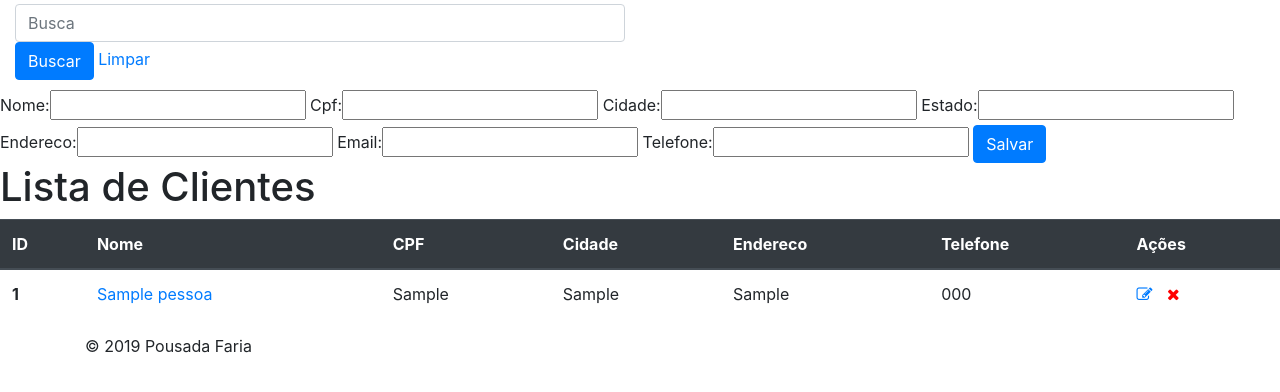
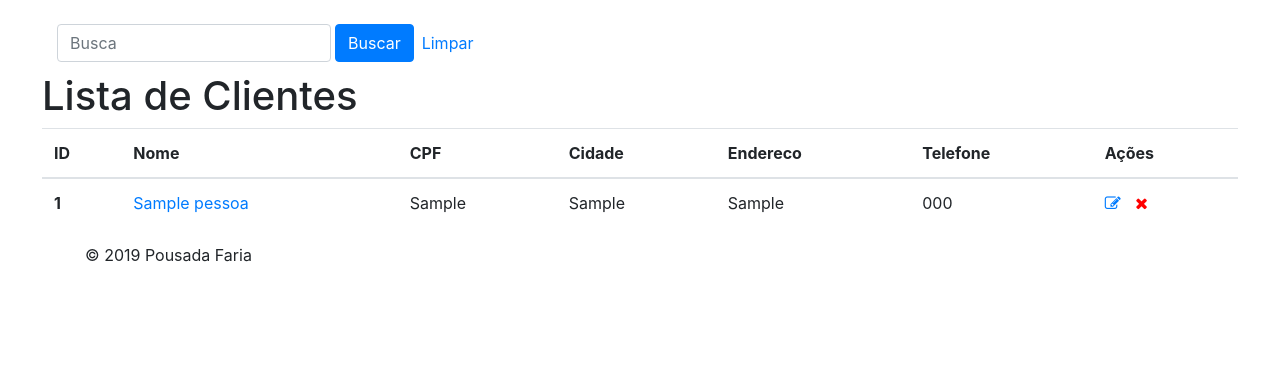
Before and after one commit to rg3915/pousada, a Django app: page /hotel/pessoas/pessoas/ in a window 1280 px wide. Shown: the part 56-448 px from the top of the page. Run offline with Django 3.2, Linux system fonts and the light colour scheme; a user stored in the database is signed in; tables that the repository leaves empty hold one stand-in row (values such as "Sample post"); parts of the project's set-up code (start-up, migrations or seed data) failed here and were passed over; some libraries are stand-ins or nearby versions.

Commit message:
Menu: clientes + campo de busca. Close #4

```diff
--- a/pousada/hotel/templates/hotel/pessoas.html
+++ b/pousada/hotel/templates/hotel/pessoas.html
@@ -1,35 +1,29 @@
 {% extends 'base.html' %}
+{% load static %}
+
+{% block style %}
+  <link rel="stylesheet" href="{% static 'css/container.css' %}">
+{% endblock style %}
 
 {% block content %}
-<!-- <h1>{ message }}</h1> -->
 
+<div class="my-container" style="padding-top: 10px;">
 
   <!-- Campo de Busca -->
-<div class="row" style="margin: 10px 0">
-  <div class="col-sm-6">
-    <form action="" method="GET">
+  <div style="margin: 10px 0">
+    <div class="col-sm-12">
+      <form action="" method="GET" class="form-inline">
         <input id="id_search" name="search" class="form-control" type="text" placeholder="Busca" />
-      <button type="submit" class="btn btn-primary">Buscar</button>
-      <a href=".">Limpar</a>
+        <button type="submit" class="btn btn-primary ml-1">Buscar</button>
+        <a href="." class="ml-2">Limpar</a>
       </form>
     </div>
   </div>
 
-<form action="{% url 'hotel:pessoas_add' %}" method="POST">
-    {% csrf_token %}
+  <h1>Lista de Clientes</h1>
 
-    {{ form }}
-
-    <!-- <button type="submit" class="btn btn-primary"> { if update %} Atualizar { else %} Cadastrar { endif %}  </button> -->
-
-    <button type="submit" class="btn btn-primary">Salvar</button>
-
-</form>
-<!-- { if update %} <a href="{ url 'core_pessoas' id=0 cmd=0 %}">Adicionar novo</a> { endif %} -->
-
-<h1>Lista de Clientes</h1>
   <table class="table">
-            <thead class="thead-dark">
+    <thead>
       <tr>
         <th scope="col">ID</th>
         <th scope="col">Nome</th>
@@ -57,7 +51,6 @@
             <a data-toggle="modal" data-target="#myModal_{{pessoa.pk}}">
               <i class="fa fa-close" style="padding-left: 10px; color: red"></i>
             </a>
-
             <!-- Modal -->
             <div class="modal fade" id="myModal_{{pessoa.pk}}" tabindex="-1" role="dialog" aria-labelledby="myModalLabel">
               <div class="modal-dialog" role="document">
@@ -76,7 +69,6 @@
                 </div>
               </div>
             </div>
-
         </td>
       </tr>
       </a>
@@ -85,4 +77,6 @@
     </tbody>
   </table>
 
+</div>
+
 {% endblock %}
```
Lines whose indentation alone changed are shown as unchanged.
